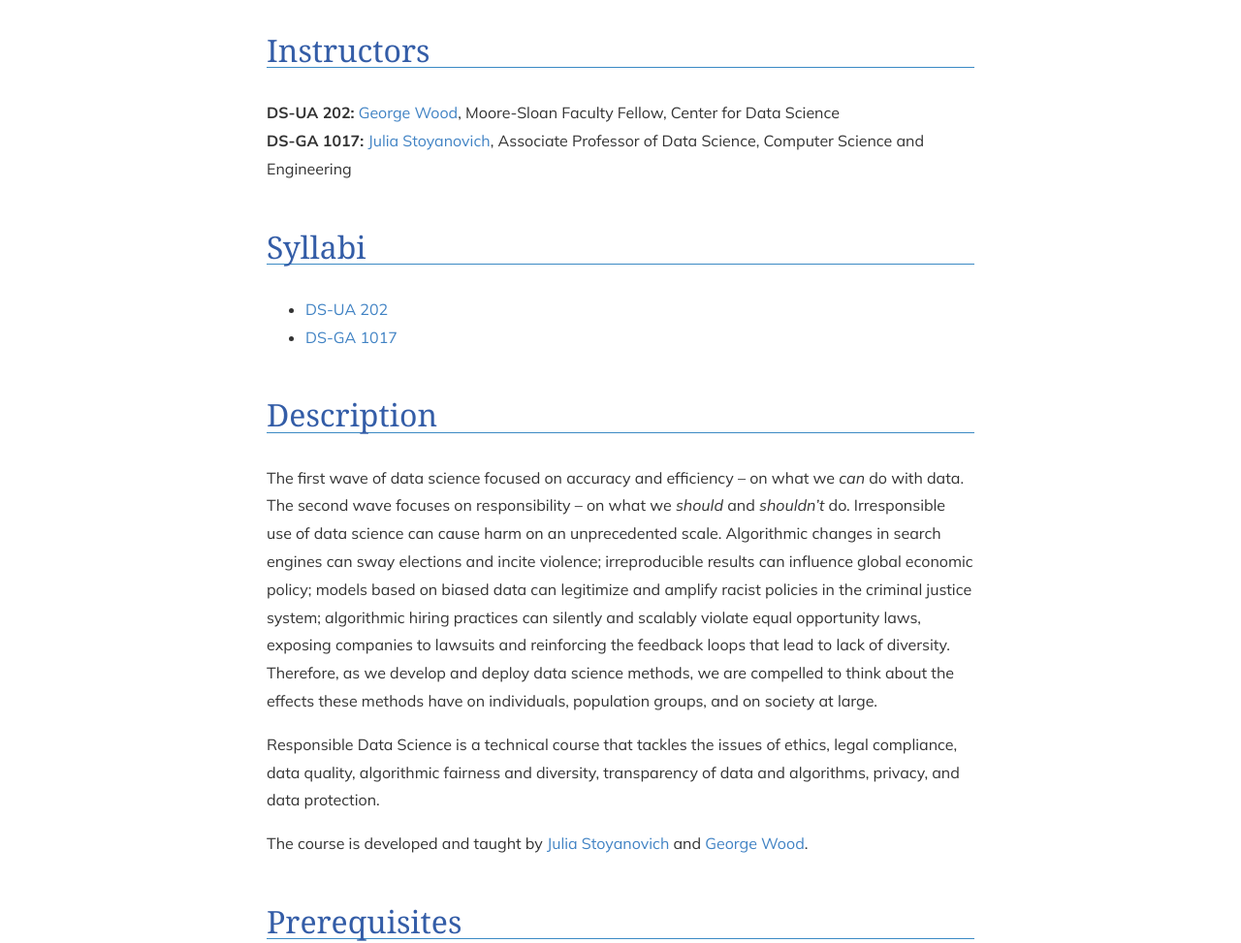
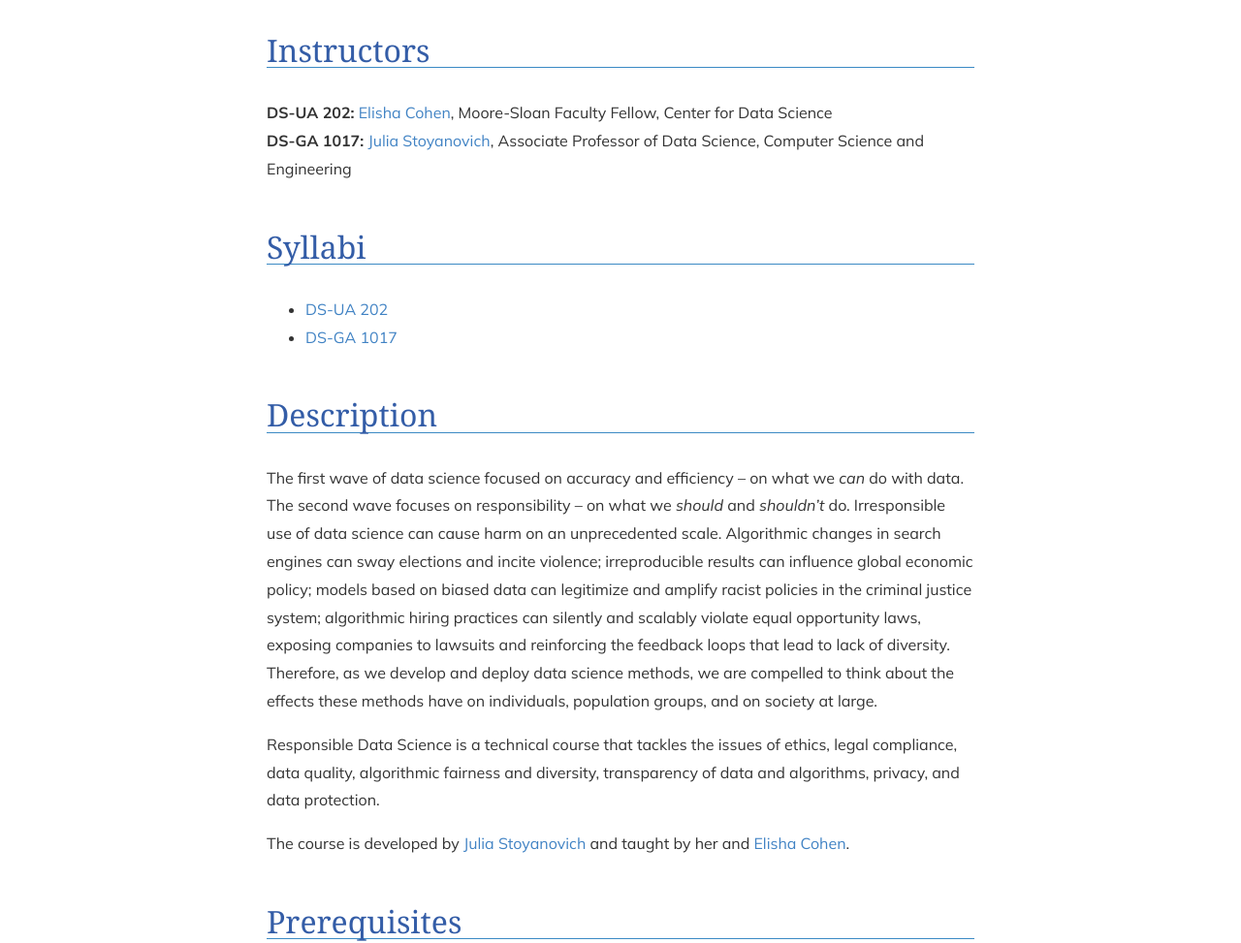
Before and after one commit to DataResponsibly/rds24, a Jekyll site: the page built from index.md, in a window 1280 px wide. Shown: the part 366-1339 px from the top of the page at 97% size. Built offline with Jekyll 4.4.1, drawn with Linux system fonts in a browser that asks for light colours; nearby versions of some CDN libraries; our own code applies the rules of GitHub Pages for plain Markdown files.

Commit message:
Update index.md

```diff
--- a/index.md
+++ b/index.md
@@ -5,7 +5,7 @@ published: true
 
 ## Instructors
 
-**DS-UA 202:** [George Wood](https://gwood.me), Moore-Sloan Faculty Fellow, Center for Data Science<br>
+**DS-UA 202:** [Elisha Cohen](https://www.elishacohen.com/), Moore-Sloan Faculty Fellow, Center for Data Science<br>
 **DS-GA 1017:** [Julia Stoyanovich](https://engineering.nyu.edu/faculty/julia-stoyanovich), Associate Professor of Data Science, Computer Science and Engineering<br>
 
 ## Syllabi
@@ -19,7 +19,7 @@ The first wave of data science focused on accuracy and efficiency -- on what we
 
 Responsible Data Science is a technical course that tackles the issues of ethics, legal compliance, data quality, algorithmic fairness and diversity, transparency of data and algorithms, privacy, and data protection.
 
-The course is developed and taught by [Julia Stoyanovich](https://engineering.nyu.edu/faculty/julia-stoyanovich) and [George Wood](https://gwood.me).
+The course is developed by [Julia Stoyanovich](https://engineering.nyu.edu/faculty/julia-stoyanovich) and taught by her and [Elisha Cohen](https://www.elishacohen.com/).
 
 ## Prerequisites
 
```
